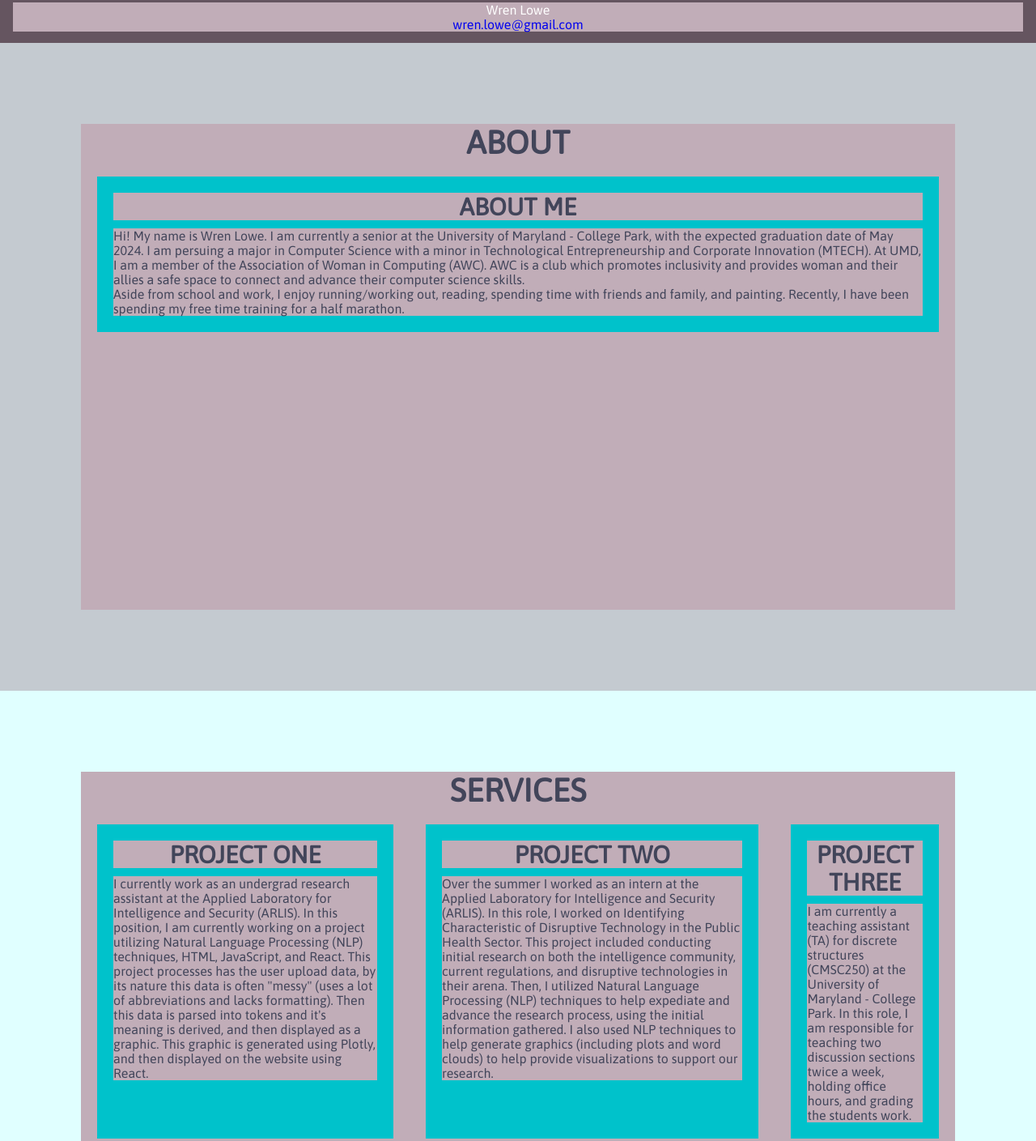
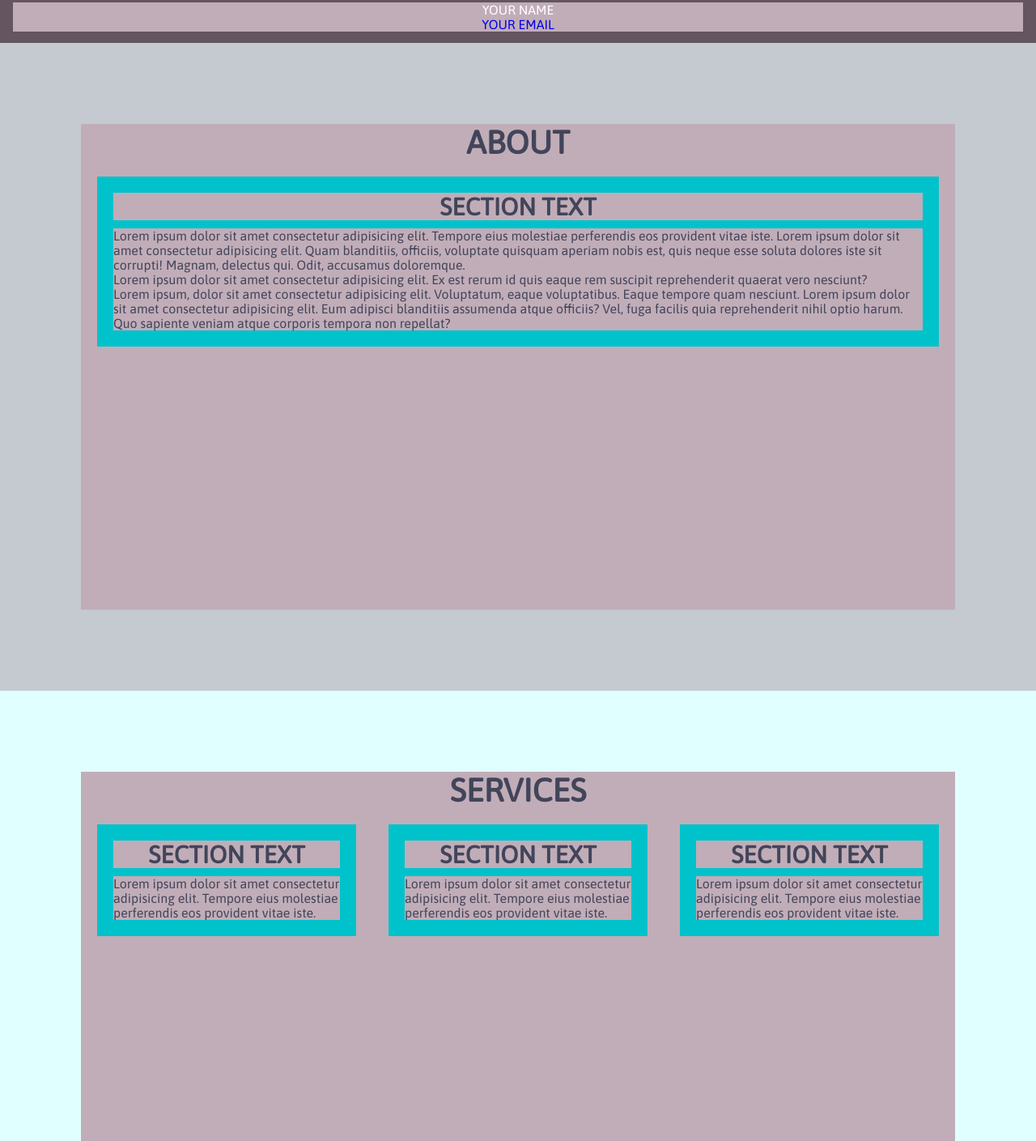
Before and after one commit to wrenlowe/cmsc389T-web-template, a website: page page.html in a window 1280 px wide. Shown: the part 747-2156 px from the top of the page at 81% size. Drawn offline with Linux system fonts and the light colour scheme.

Commit message:
Update page.html

```diff
--- a/page.html
+++ b/page.html
@@ -8,7 +8,7 @@
     <header>
         <nav class="same-line">
             <div class="topnav left">
-                <a href="#news">Wren Lowe</a>
+                <a href="#news">YOUR NAME</a>
             </div>
             <div class="topnav right">
                 <a href="#home">Home</a>
@@ -21,9 +21,9 @@
     <section id="home">
 
         <div class="center">
-            <h1>Wren Lowe</h1>
+            <h1>YOUR NAME</h1>
             <h2>Undergraduate Student</h2>
-            <h3>Major: Computer Science, Minor: Technological Entrepreneurship and Corporate Innovation (MTECH)</h3>
+            <h3>Majors, Minors</h3>
         </div>
 
     </section>
@@ -32,22 +32,27 @@
             <h2>About</h2>
             <div class="text-container">
                 <div class="text-box">
-                    <h3>About Me</h3>
+                    <h3>Section Text</h3>
                     <p>
-                        Hi! My name is Wren Lowe. I am currently a senior at the University of Maryland - College Park,
-                        with the expected graduation date of May 2024. I am persuing a major in Computer
-                        Science with a minor in Technological Entrepreneurship and Corporate Innovation (MTECH). At UMD,
-                        I am a member of the Association of Woman in Computing (AWC). AWC is a club which promotes inclusivity
-                        and provides woman and their allies a safe space to connect and advance their computer science skills.
+                        Lorem ipsum dolor sit amet consectetur adipisicing elit. Tempore
+                        eius molestiae perferendis eos provident vitae iste. Lorem ipsum
+                        dolor sit amet consectetur adipisicing elit. Quam blanditiis,
+                        officiis, voluptate quisquam aperiam nobis est, quis neque esse
+                        soluta dolores iste sit corrupti! Magnam, delectus qui. Odit,
+                        accusamus doloremque.
                     </p>
                     <p>
-
-
-
+                        Lorem ipsum dolor sit amet consectetur adipisicing elit. Ex est
+                        rerum id quis eaque rem suscipit reprehenderit quaerat vero
+                        nesciunt?
                     </p>
                     <p>
-                        Aside from school and work, I enjoy running/working out, reading, spending time with friends and family, and
-                        painting. Recently, I have been spending my free time training for a half marathon.
+                        Lorem ipsum, dolor sit amet consectetur adipisicing elit.
+                        Voluptatum, eaque voluptatibus. Eaque tempore quam nesciunt. Lorem
+                        ipsum dolor sit amet consectetur adipisicing elit. Eum adipisci
+                        blanditiis assumenda atque officiis? Vel, fuga facilis quia
+                        reprehenderit nihil optio harum. Quo sapiente veniam atque
+                        corporis tempora non repellat?
                     </p>
                 </div>
             </div>
@@ -59,41 +64,24 @@
             <h2>Services</h2>
             <div class="text-container">
                 <div class="text-box">
-                    <h3>Project One</h3>
+                    <h3>Section text</h3>
                     <p>
-                        I currently work as an undergrad research assistant at the Applied Laboratory for Intelligence and
-                        Security (ARLIS). In this position, I am currently working on a project utilizing Natural Language
-                        Processing (NLP) techniques, HTML, JavaScript, and React.
-
-                        This project processes has the user upload data, by its nature this data is often "messy"
-                        (uses a lot of abbreviations and lacks formatting). Then this data is parsed into tokens and
-                        it's meaning is derived, and then displayed as a graphic. This graphic is generated using Plotly,
-                        and then displayed on the website using React.
-
+                        Lorem ipsum dolor sit amet consectetur adipisicing elit. Tempore
+                        eius molestiae perferendis eos provident vitae iste.
                     </p>
                 </div>
                 <div class="text-box">
-                    <h3>Project Two</h3>
+                    <h3>Section Text</h3>
                     <p>
-                         Over the summer I worked as an intern at the Applied Laboratory for Intelligence and Security
-                         (ARLIS). In this role, I worked on Identifying Characteristic of Disruptive Technology in the
-                         Public Health Sector.
-
-                         This project included conducting initial research on both the intelligence community, current
-                         regulations, and disruptive technologies in their arena. Then, I utilized Natural Language
-                         Processing (NLP) techniques to help expediate and advance the research process, using the
-                         initial information gathered.
-
-                         I also used NLP techniques to help generate graphics (including plots and word clouds) to help
-                         provide visualizations to support our research.
+                        Lorem ipsum dolor sit amet consectetur adipisicing elit. Tempore
+                        eius molestiae perferendis eos provident vitae iste.
                     </p>
                 </div>
                 <div class="text-box">
-                    <h3>Project Three</h3>
+                    <h3>Section Text</h3>
                     <p>
-                        I am currently a teaching assistant (TA) for discrete structures (CMSC250) at the University of
-                        Maryland - College Park. In this role, I am responsible for teaching two discussion sections twice a week, holding office hours,
-                        and grading the students work.
+                        Lorem ipsum dolor sit amet consectetur adipisicing elit. Tempore
+                        eius molestiae perferendis eos provident vitae iste.
                     </p>
                 </div>
             </div>
@@ -105,18 +93,24 @@
             <h2>Contact</h2>
             <div class="text-container">
                 <div class="text-box">
-                    <h3>GitHub Profile</h3>
-                    <p>https://github.com/wrenlowe</p>
+                    <h3>Section Text</h3>
+                    <p>Lorem ipsum dolor sit amet consectetur adipisicing elit.</p>
+                    <p>Lorem ipsum dolor sit amet consectetur adipisicing elit.</p>
+                    <p>Lorem ipsum dolor sit amet consectetur adipisicing elit.</p>
+                    <p>Lorem ipsum dolor sit amet consectetur adipisicing elit.</p>
                 </div>
                 <div class="text-box">
-                    <h3>LinkedIn Profile</h3>
-                    <p>https://www.linkedin.com/in/wrenlowe/</p>
+                    <h3>Section Text</h3>
+                    <p>Lorem ipsum dolor sit amet consectetur adipisicing elit.</p>
+                    <p>Lorem ipsum dolor sit amet consectetur adipisicing elit.</p>
+                    <p>Lorem ipsum dolor sit amet consectetur adipisicing elit.</p>
+                    <p>Lorem ipsum dolor sit amet consectetur adipisicing elit.</p>
                 </div>
             </div>
         </div>
     </section>
     <div class="footer">
-        <p>Wren Lowe<br>
-            <a href="mailto:hege@example.com"> wren.lowe@gmail.com</a>
+        <p>YOUR NAME<br>
+            <a href="mailto:hege@example.com"> YOUR EMAIL</a>
         </p>
     </div>
```
